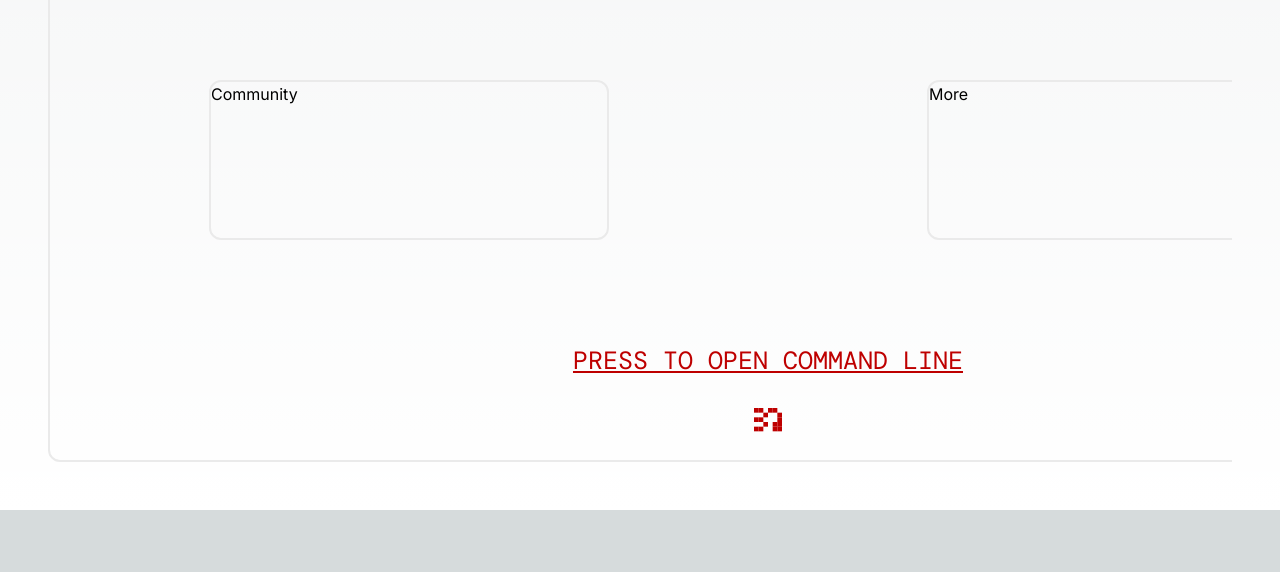
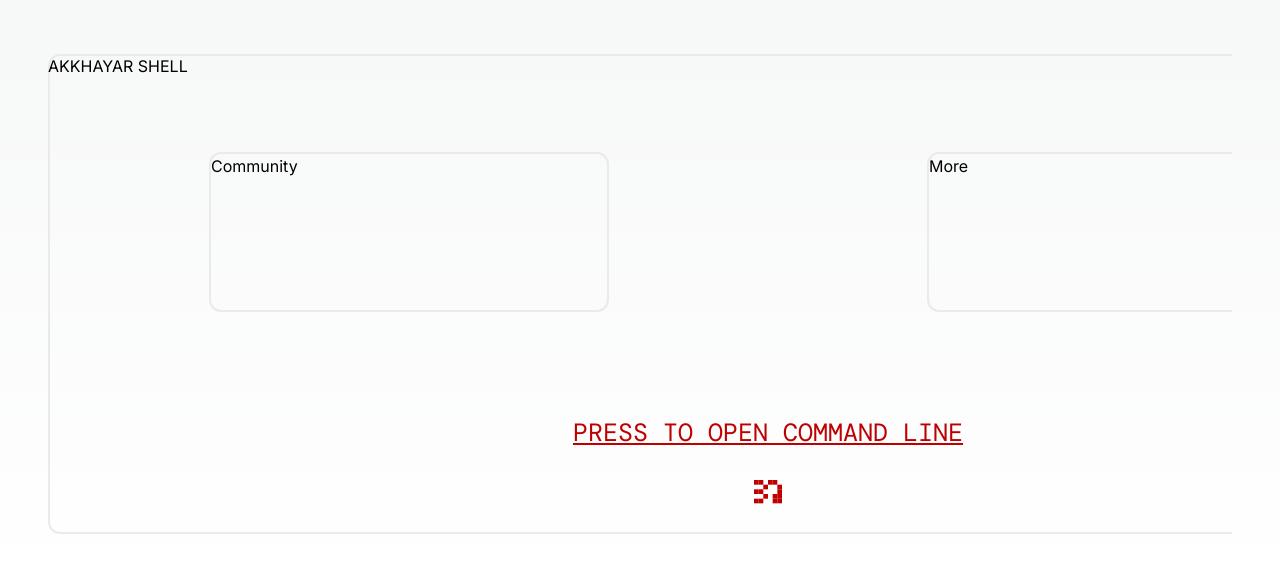
Before and after one commit to akkhayar/akkhayar.com, a Next.js app: page / in a window 1280 px wide. Shown: the part 2223-2795 px from the top of the page. Before the commit the page ends 2733 px from the top, so only its background shows below. Built offline with nearby package versions, Linux system fonts and the light colour scheme; a web font is replaced by a local one.

Commit message:
modified: footer borders

```diff
--- a/src/components/Footer.tsx
+++ b/src/components/Footer.tsx
@@ -10,6 +10,8 @@ export default function Footer() {
         <div className="flex justify-center items-center">
           <p className='teat-center footer-year'>© 2023</p>
         </div>
+        <br /><br /><br />
+        <span className='absolute'>AKKHAYAR SHELL</span>
         <div className="footer-div rounded-xl">
           <div className='rounded-xl first-footer grid grid-cols-12 pt-24'>
             <div className='col-span-6 flex justify-center item-center'>
```
